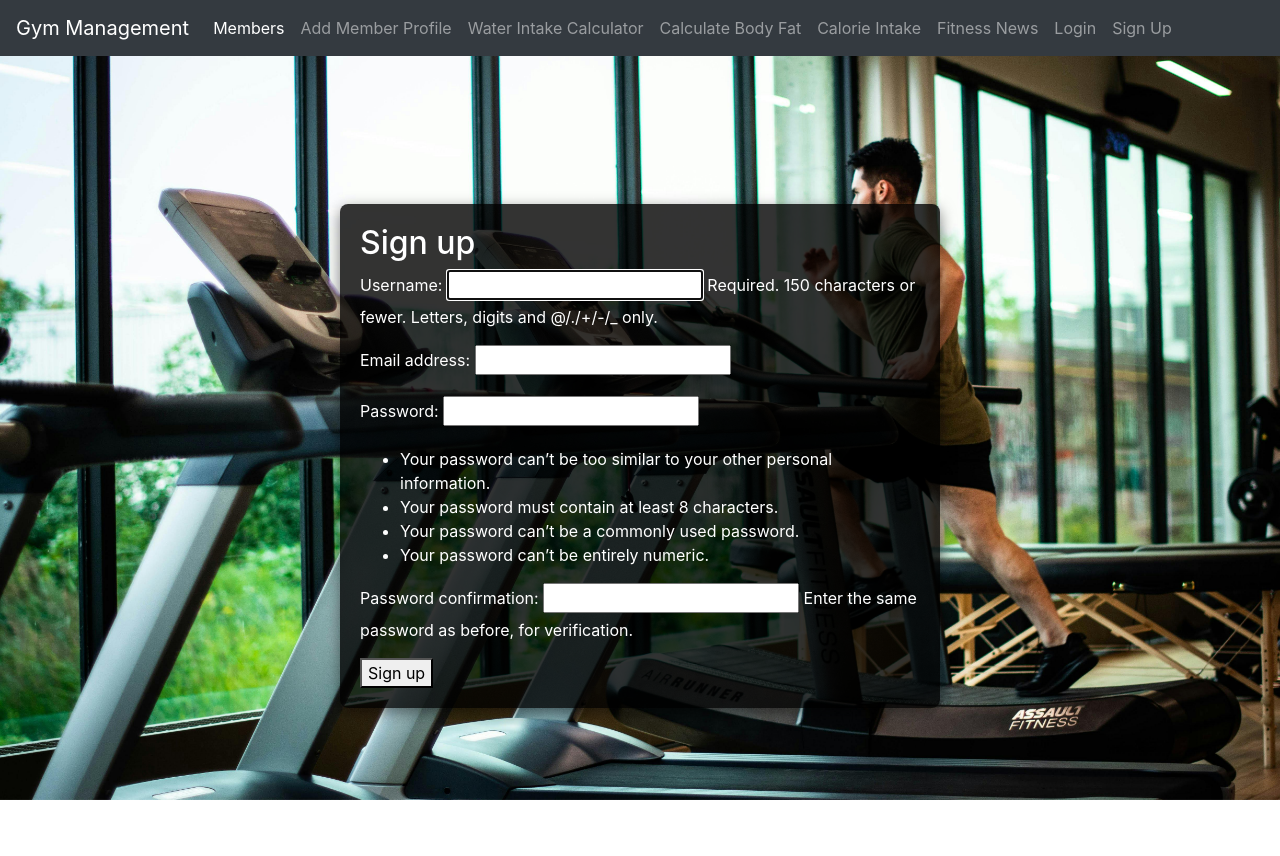
After one commit to Nilesh-Thomre/GymManagementSystem, a Django app: page /members/signup/ in a window 1280 px wide. The commit adds this page. Run offline with Django 4.2, Linux system fonts and the light colour scheme; some libraries are stand-ins or nearby versions.

Commit message:
406243am

```diff
--- a/gym_management/settings.py
+++ b/gym_management/settings.py
@@ -12,10 +12,14 @@ https://docs.djangoproject.com/en/4.2/ref/settings/
 
 from pathlib import Path
 import os
+AUTH_USER_MODEL = 'members.CustomUser'
+LOGIN_URL = 'login'
+LOGIN_REDIRECT_URL = 'homepage'  # Or where you want users to go after logging in
 
 # Build paths inside the project like this: BASE_DIR / 'subdir'.
 BASE_DIR = Path(__file__).resolve().parent.parent
 STATIC_ROOT = os.path.join(BASE_DIR, 'staticfiles')
+
 
 
 # Quick-start development settings - unsuitable for production
--- a/members/forms.py
+++ b/members/forms.py
@@ -1,7 +1,10 @@
 from django import forms
 from .models import Member
 from .models import MemberProfile
-
+from django.contrib.auth.forms import UserCreationForm
+from django.contrib.auth import get_user_model
+from django.contrib.auth.forms import UserCreationForm
+from django.contrib.auth import get_user_model
 class MemberForm(forms.ModelForm):
     class Meta:
         model = Member
@@ -46,3 +49,10 @@ class BodyFatForm(forms.Form):
 class CalorieIntakeForm(forms.Form):
     height = forms.FloatField(label='Height (cm)', min_value=100, max_value=250)
     weight = forms.FloatField(label='Weight (kg)', min_value=30, max_value=200)
+
+User = get_user_model()
+
+class CustomUserCreationForm(UserCreationForm):
+    class Meta(UserCreationForm.Meta):
+        model = User
+        fields = UserCreationForm.Meta.fields + ('email',)
--- a/members/models.py
+++ b/members/models.py
@@ -1,6 +1,5 @@
 from django.db import models
-
-# Define membership choices at the module level to avoid duplication
+from django.contrib.auth.models import AbstractUser
 MEMBERSHIP_CHOICES = (
     ('standard', 'Standard'),
     ('premium', 'Premium'),
@@ -33,3 +32,7 @@ class MemberProfile(models.Model):
     def full_name(self):
         """Returns the person's full name."""
         return f"{self.first_name} {self.last_name}"
+class CustomUser(AbstractUser):
+    # Your additional fields here
+    age = models.PositiveIntegerField(null=True, blank=True)
+    pass
--- a/members/templates/base.html
+++ b/members/templates/base.html
@@ -41,16 +41,16 @@
             min-height: 100vh;
         }
 
-        .form-container {
-            background-color: rgba(0, 0, 0, 0.8);
-            color: white;
-            padding: 20px;
-            border-radius: 8px;
-            margin: 20px;
-            box-shadow: 0 5px 15px rgba(0, 0, 0, 0.5);
-            width: 100%;
-            max-width: 400px;
-        }
+       .form-container {
+        background-color: rgba(0, 0, 0, 0.8); /* Dark semi-transparent background */
+        color: white; /* White text color */
+        padding: 20px; /* Padding inside the form container */
+        border-radius: 8px; /* Rounded corners */
+        margin: 20px auto; /* Center the form on the page */
+        box-shadow: 0 5px 15px rgba(0, 0, 0, 0.5); /* Shadow effect */
+        width: 100%; /* Full width */
+        max-width: 600px; /* Increase max-width or adjust accordingly */
+    }
 
         nav {
             z-index: 30; /* Ensure nav is above everything */
@@ -78,12 +78,27 @@
             <li class="nav-item">
                 <a class="nav-link" href="{% url 'calculate_body_fat' %}">Calculate Body Fat</a>
             </li>
+
+            <li class="nav-item">
+                <a class="nav-link" href="{% url 'calorie_intake' %}">Calorie Intake</a>
+            </li>
             <li class="nav-item">
                 <a class="nav-link" href="{% url 'fitness_news' %}">Fitness News</a>
             </li>
-            <li class="nav-item">
-                <a class="nav-link" href="{% url 'calorie_intake' %}">Calorie Intake</a>
-            </li>
+        </ul>
+         <ul class="navbar-nav">
+            {% if user.is_authenticated %}
+                <li class="nav-item">
+                    <a class="nav-link" href="{% url 'logout' %}">Logout</a>
+                </li>
+            {% else %}
+                <li class="nav-item">
+                    <a class="nav-link" href="{% url 'login' %}">Login</a>
+                </li>
+                <li class="nav-item">
+                    <a class="nav-link" href="{% url 'signup' %}">Sign Up</a>
+                </li>
+            {% endif %}
         </ul>
     </div>
 </nav>
--- /dev/null
+++ b/members/templates/members/signup.html
@@ -0,0 +1,10 @@
+{% extends 'base.html' %}
+
+{% block content %}
+  <h2>Sign up</h2>
+  <form method="post">
+    {% csrf_token %}
+    {{ form.as_p }}
+    <button type="submit">Sign up</button>
+  </form>
+{% endblock %}
--- a/members/urls.py
+++ b/members/urls.py
@@ -1,7 +1,12 @@
-from django.urls import path
+from django.urls import path, include
 from . import views
-
+from django.contrib.auth.views import LoginView
+from .views import SignUpView
+from django.contrib.auth.views import LoginView, LogoutView
 urlpatterns = [
+    path('signup/', SignUpView.as_view(), name='signup'),
+    path('login/', LoginView.as_view(template_name='members/login.html'), name='login'),
+    path('logout/', LogoutView.as_view(next_page='login'), name='logout'),
     path('', views.member_list, name='member_list'),
     path('add/', views.add_member_profile, name='add_member_profile'),
     path('water-intake/', views.water_intake_calculator, name='water_intake'),
--- a/members/views.py
+++ b/members/views.py
@@ -8,10 +8,22 @@ from .forms import BodyFatForm
 import requests
 from django.conf import settings
 from .forms import CalorieIntakeForm
+from django.urls import reverse_lazy
+from django.views import generic
+from .forms import CustomUserCreationForm
+from django.contrib.auth.decorators import login_required
+
+class SignUpView(generic.CreateView):
+    form_class = CustomUserCreationForm
+    success_url = reverse_lazy('login')  # Redirect to login URL after successful signup
+    template_name = 'members/signup.html'
+
+@login_required(login_url='login')
 def member_list(request):
     # If you want to display MemberProfile instances
     member_profiles = MemberProfile.objects.all()
     return render(request, 'members/member_list.html', {'members': member_profiles})
+@login_required(login_url='login')
 def add_member_profile(request):
     if request.method == 'POST':
         form = MemberProfileForm(request.POST)
@@ -22,6 +34,7 @@ def add_member_profile(request):
         form = MemberProfileForm()
 
     return render(request, 'members/add_member_profile.html', {'form': form})
+@login_required(login_url='login')
 def water_intake_calculator(request):
     form = WaterIntakeForm(request.POST or None)
     recommended_water_intake = None
@@ -52,6 +65,7 @@ def water_intake_calculator(request):
         'form': form,
         'recommended_water_intake': recommended_water_intake
     })
+@login_required(login_url='login')
 
 def edit_member(request, pk):
     member = get_object_or_404(MemberProfile, pk=pk)
@@ -63,16 +77,18 @@ def edit_member(request, pk):
     else:
         form = MemberProfileForm(instance=member)
     return render(request, 'members/edit_member_profile.html', {'form': form})
-
+@login_required(login_url='login')
 def delete_member(request, pk):
     member = get_object_or_404(MemberProfile, pk=pk)
     if request.method == 'POST':
         member.delete()
         return redirect('member_list')
     return render(request, 'members/confirm_delete.html', {'member': member})
+@login_required(login_url='login')
 
 def homepage(request):
     return render(request, 'members/homepage.html')
+@login_required(login_url='login')
 
 def calculate_body_fat(request):
     form = BodyFatForm(request.POST or None)
@@ -97,6 +113,7 @@ def calculate_body_fat(request):
             context['error_message'] = 'There was an error processing your request.'
 
     return render(request, 'members/calculate_body_fat.html', context)
+@login_required(login_url='login')
 
 def get_fitness_news(request):
     url = 'https://newsapi.org/v2/everything'
@@ -111,6 +128,7 @@ def get_fitness_news(request):
 
 
 
+@login_required(login_url='login')
 
 def calorie_intake_view(request):
     form = CalorieIntakeForm(request.GET or None)
```
Also changed, not shown: members/admin.py (+7 -0 lines), members/templates/members/login.html (added, +12 -0 lines), db.sqlite3, members/migrations/0003_customuser.py (added), members/migrations/0004_remove_customuser_address_and_more.py (added).
